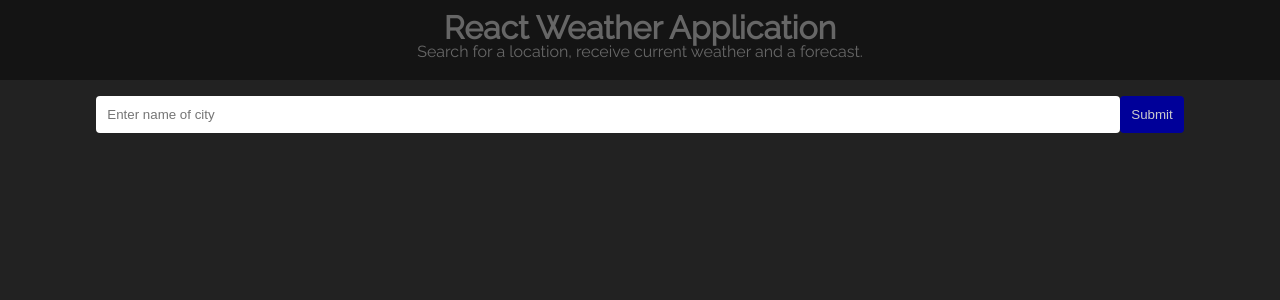
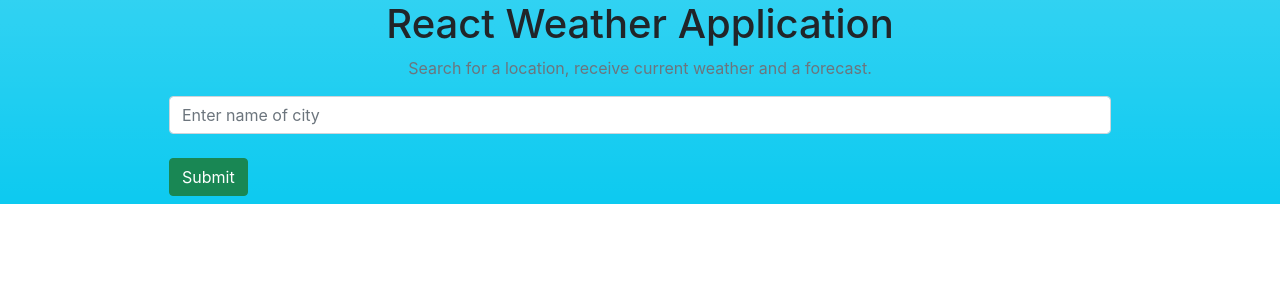
Before and after one commit to seanxbrown/react-weather-2, a React (Create React App) app: page / in a window 1280 px wide. Shown: the top 300 px of the page. Built offline with nearby package versions, Linux system fonts and the light colour scheme.

Commit message:
Updated with React Bootstrap

```diff
--- a/package.json
+++ b/package.json
@@ -6,9 +6,11 @@
     "@testing-library/jest-dom": "^5.16.2",
     "@testing-library/react": "^12.1.3",
     "@testing-library/user-event": "^13.5.0",
+    "bootstrap": "^5.1.3",
     "moment": "^2.29.1",
     "nodemon": "^2.0.15",
     "react": "^17.0.2",
+    "react-bootstrap": "^2.3.0",
     "react-dom": "^17.0.2",
     "react-scripts": "5.0.0",
     "web-vitals": "^2.1.4"
--- a/public/index.html
+++ b/public/index.html
@@ -6,6 +6,12 @@
     <link rel="preconnect" href="https://fonts.gstatic.com" crossorigin>
     <link href="https://fonts.googleapis.com/css2?family=Raleway&display=swap" rel="stylesheet">
     <link rel="icon" href="%PUBLIC_URL%/favicon.ico" />
+    <link
+  rel="stylesheet"
+  href="https://cdn.jsdelivr.net/npm/bootstrap@5.1.3/dist/css/bootstrap.min.css"
+  integrity="sha384-1BmE4kWBq78iYhFldvKuhfTAU6auU8tT94WrHftjDbrCEXSU1oBoqyl2QvZ6jIW3"
+  crossorigin="anonymous"
+/>
     <meta name="viewport" content="width=device-width, initial-scale=1" />
     <meta name="theme-color" content="#000000" />
     <meta
--- a/src/App.js
+++ b/src/App.js
@@ -1,8 +1,13 @@
-import './App.css';
+//import './App.css';
 import {useState, useEffect} from "react";
 import moment from 'moment';
 import ForecastComponent from "./ForecastComponent"
-import CurrentWeatherComponent from "./CurrentWeatherComponent"
+import CurrentWeatherComponent from "./CurrentWeatherComponent";
+import Row from "react-bootstrap/Row";
+import Form from "react-bootstrap/Form";
+import Container from "react-bootstrap/Container";
+import Button from "react-bootstrap/Button"
+
 moment().format();
 
 function App() {
@@ -86,24 +91,25 @@ function App() {
   }
 
   return (
-    <div className="App">
-      <header className="heading">
+    <Container className="bg-gradient bg-info" fluid>
+      <Row className="text-center">
         <h1>React Weather Application</h1>
-        <p>Search for a location, receive current weather and a forecast.</p>
-      </header>
-      <div id="formSection">
-        <form action="#" method="GET" onSubmit={handleSubmit}>
-          <input type="text" placeholder="Enter name of city" name="cityName" id="cityInput"></input>
-          <button type="submit" id="formSubmit">Submit</button>
-        </form>
-      </div>
+        <p className="text-muted">Search for a location, receive current weather and a forecast.</p>
+      </Row>
+      <Form className="border-primary w-75 mx-auto pb-2" onSubmit={handleSubmit}>
+        <Form.Group action="#" method="GET" className="mb-4">
+          <Form.Control type="text" placeholder="Enter name of city" name="cityName" id="cityInput"></Form.Control>
+        </Form.Group>
+        <Button type="submit" className="btn btn-large bg-success border-success">Submit</Button>
 
-      <div id="weatherDiv">
+      </Form>
+
+      <Container id="weatherDiv">
         {weatherInformation && geoInformation ? <CurrentWeatherComponent currentWeatherData={weatherInformation} geoData={geoInformation}/> : null}
 
         {weatherInformation && geoInformation ? <ForecastComponent forecastData={weatherInformation} geoData={geoInformation}/> : null}
-      </div>
-    </div>
+      </Container>
+    </Container>
   );
 }
 
--- a/src/CurrentWeatherComponent.js
+++ b/src/CurrentWeatherComponent.js
@@ -1,11 +1,39 @@
-import moment from "moment"
-import "./weatherStyling.css"
-moment().format()
+//import "./weatherStyling.css"
+import moment from "moment";
+import Card from "react-bootstrap/Card";
+import Container from "react-bootstrap/Container";
+
+moment().format();
 
 const CurrentWeatherComponent = ({currentWeatherData, currentWeatherData:{current}, geoData}) => {
 
     return (
-    <div id="currentWeatherDiv" >
+    <Container id="currentWeatherDiv" className="bg-white">
+        <h2 className="weatherHeader heading text-center">Current Weather</h2>
+        <Card className="weatherForecast">
+        <Card.Header id="location" className="text-center bg-white text-info h3">{geoData.name}, {geoData.country}</Card.Header>
+          <Card.Img alt={current.weather[0].description} className="mx-auto" src={`https://openweathermap.org/img/wn/${current.weather[0].icon}@2x.png`} style={{height: "128px", width:"128px"}} />
+          <Card.Subtitle className="temp text-center">{Math.round(current.temp)} °C</Card.Subtitle>
+          <Card.Subtitle className="weatherDescription text-center">{current.weather[0].main}: {current.weather[0].description}</Card.Subtitle>
+          <Card.Body id="currentWeatherDetailDiv" className="d-flex overflow-auto">
+            <Card.Text>Sunrise: {moment.unix(current.sunrise)["_d"].toTimeString()}</Card.Text>
+            <Card.Text>Sunset: {moment.unix(current.sunset)["_d"].toTimeString()}</Card.Text>
+            <Card.Text className="hidden">Feels like: {Math.round(current.feels_like)}°C</Card.Text>
+            <Card.Text className="hidden">Humidity: {current.humidity}%</Card.Text>
+            <Card.Text className="hidden">Cloud coverage: {current.clouds}%</Card.Text>
+            <Card.Text className="hidden">Wind speed: {current.wind_speed}m/s</Card.Text>
+            <Card.Text className="hidden">Visibility: {current.visibility}m</Card.Text>
+            <Card.Text className="hidden">{currentWeatherData.timezone}</Card.Text>
+          </Card.Body>
+        </Card>
+    </Container>)
+}
+
+export default CurrentWeatherComponent
+
+/*
+
+<div id="currentWeatherDiv" >
         <h3 className="weatherHeader heading">Current Weather</h3>
         <div className="weatherForecast">
         <h4 id="location">{geoData.name}, {geoData.country}</h4>
@@ -23,7 +51,6 @@ const CurrentWeatherComponent = ({currentWeatherData, currentWeatherData:{curren
             <p className="hidden">{currentWeatherData.timezone}</p>
           </div>
         </div>
-    </div>)
-}
+    </div>
 
-export default CurrentWeatherComponent
+    */
--- a/src/ForecastComponent.js
+++ b/src/ForecastComponent.js
@@ -1,10 +1,44 @@
 import moment from "moment";
+import Card from "react-bootstrap/Card";
+import Container from "react-bootstrap/Container";
+import Row from "react-bootstrap/Row";
+import Col from "react-bootstrap/Col";
 moment().format();
 
 function ForecastComponent({forecastData}) {
 
     return (
-        <div id="weatherForecastDiv">
+        <Container id="weatherForecastDiv" className="bg-white bg-gradient mt-3">
+            <h2 className="text-center">Forecast</h2>
+            <Row id="weatherForecastContainer" lg={3} md={2} xs={1}>
+                {forecastData.daily.map((day, index)  => {
+                return  <Col>
+                <Card key={index} className="weatherForecast my-1 bg-gradient bg-light text-dark">
+                    <Card.Header className="date text-center">{moment.unix(day.dt)["_d"].toDateString()}</Card.Header>
+                    <img className="mx-auto" src={`https://openweathermap.org/img/wn/${day.weather[0].icon}@2x.png`} style={{height: "128px", width:"128px"}}/>
+                    <Container className="pb-3">
+                            <Card.Text className="text-center">{day.weather[0].main}: {day.weather[0].description}</Card.Text>
+                            <Card.Text>Max Temp: <span className="temp">{Math.round(day.temp.max)}°C</span></Card.Text>
+                            <Card.Text>Min Temp: <span className="temp">{Math.round(day.temp.min)}°C</span></Card.Text>
+                            <Card.Text>Sunrise: {moment.unix(day.sunrise)["_d"].toTimeString()}</Card.Text>
+                            <Card.Text>Sunset: {moment.unix(day.sunset)["_d"].toTimeString()}</Card.Text>
+                        </Container>
+                    </Card>
+
+
+                </Col>
+                })}
+            </Row>
+        </Container>
+
+    )
+}
+
+export default ForecastComponent
+
+/*
+
+<div id="weatherForecastDiv">
             <h3 className="weatherHeader heading">Forecast</h3>
             <div id="weatherForecastContainer">
                 {forecastData.daily.map((day, index)  => {
@@ -21,7 +55,18 @@ function ForecastComponent({forecastData}) {
             </div>
         </div>
 
-    )
-}
+*/
 
-export default ForecastComponent
+/*
+
+<Card key={index} className="weatherForecast">
+                    <Card.Header className="date">{moment.unix(day.dt)["_d"].toDateString()}</Card.Header>
+                    <img src={`https://openweathermap.org/img/wn/${day.weather[0].icon}@2x.png`} style={{height: "128px", width:"128px"}}/>
+                            <Card.Text>{day.weather[0].main}: {day.weather[0].description}</Card.Text>
+                            <Card.Text>Max Temp: <span className="temp">{Math.round(day.temp.max)}°C</span></Card.Text>
+                            <Card.Text>Min Temp: <span className="temp">{Math.round(day.temp.min)}°C</span></Card.Text>
+                            <Card.Text>Sunrise: {moment.unix(day.sunrise)["_d"].toTimeString()}</Card.Text>
+                            <Card.Text>Sunset: {moment.unix(day.sunset)["_d"].toTimeString()}</Card.Text>
+                    </Card>
+
+*/
```
Also changed, not shown: 12 other files (tests, documents, lock files or other folders).
